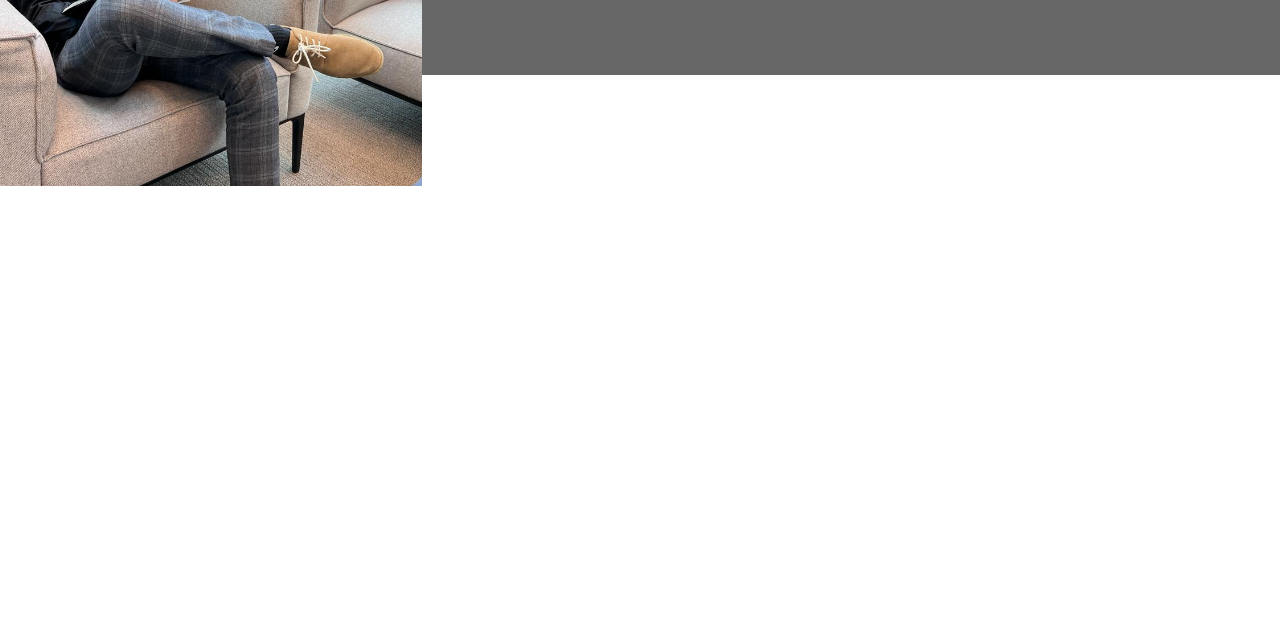
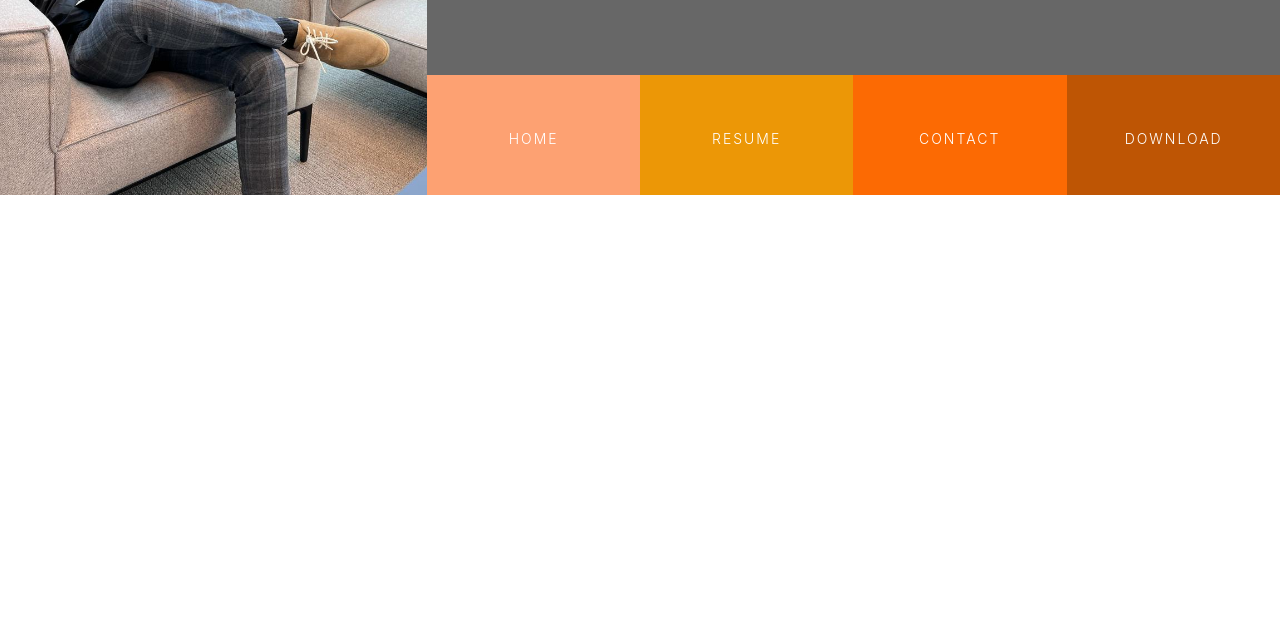
Before and after one commit to Liam-WB/Liam-WB-Portfolio-Website, a plain HTML site: page index.html in a window 1280 px wide. Shown: the part 174-800 px from the top of the page. Drawn offline with nearby package versions, Linux system fonts and the light colour scheme.

Commit message:
-Add, style header / nav section

```diff
--- a/assets/css/style.css
+++ b/assets/css/style.css
@@ -1,8 +1,28 @@
 @import url('https://fonts.googleapis.com/css?family=Roboto:100,200,300,400,500,600,700|Lato:100,200,300,400,500,600,700');
+
+/* Colours */
 
 .bg-color-name-title {
     background-color: #676767;
 }
+
+.ui-menu-color-home {
+    background-color: #fda172;
+}
+
+.ui-menu-color-resume {
+    background-color: #ec9706;
+}
+
+.ui-menu-color-contact {
+    background-color: #fc6a03;
+}
+
+.ui-menu-color-download {
+    background-color: #be5504;
+}
+
+/* Header */
 
 header {
     margin: 0;
@@ -40,3 +60,59 @@ header {
     margin-bottom: 90px;
     color: #fff;
 }
+
+.list-inline-item:not(:last-child) {
+    margin: 0;
+}
+
+.menucontainer {
+    font-size: 0;
+}
+
+#nav {
+    margin: 0;
+}
+
+#nav li {
+    font-size: 14px;
+    padding: 0;
+}
+
+.menuitem {
+    height: 120px;
+    text-align: center;
+    padding: 0;
+}
+
+.menuitem a {
+    width: 100%;
+    text-decoration: none;
+    color: #fff;
+    height: 120px;
+}
+
+.menuitem a i {
+    padding-top: 22px;
+    display: block;
+    color: #fafafa;
+    font-size: 26px;
+}
+
+.menuitem span {
+    display: block;
+    width: 100%;
+    padding-top: 5px;
+    text-align: center;
+    text-transform: uppercase;
+    font-size: 14px;
+    font-weight: 300;
+    letter-spacing: 2px;
+}
+
+/* CSS hover transition effect */
+
+.hvr-sweep-to-bottom:before {
+    background: rgba(0,0,0,0.3);
+    height: 120px;
+    transition-duration: 0.2s;
+}
--- a/index.html
+++ b/index.html
@@ -6,23 +6,41 @@
     <meta name="viewport" content="width=device-width, initial-scale=1.0">
     <link rel="stylesheet" href="https://cdn.jsdelivr.net/npm/bootstrap@4.6.2/dist/css/bootstrap.min.css" type="text/css" />
     <link rel="stylesheet" href="https://cdn.jsdelivr.net/npm/@fortawesome/fontawesome-free@6.2.1/css/fontawesome.min.css" type="text/css" />
+    <link rel="stylesheet" href="https://cdnjs.cloudflare.com/ajax/libs/hover.css/2.1.1/css/hover-min.css" type="text/css" />
     <link rel="stylesheet" href="assets/css/style.css" type="text/css" />
     <title>Liam WB Portfolio Website</title>
 </head>
 <body>
     <header>
-        <div class="row">
+        <div class="row no-gutters">
             <a href="index.html" class="col-md-4 logo">
 
             </a>
             <div class="col-md-8">
-                <div class="row bg-color-name-title">
+                <div class="row no-gutters bg-color-name-title">
                     <div class="col heading">
                         <h1 class="name">Liam Blake</h1>
                         <h2 class="title">Junior Full Stack Developer</h2>
                     </div>
                 </div>
-
+                <div class="row no-gutters">
+                    <div class="col">
+                        <ul id="nav" class="list-inline menucontainer">
+                            <li class="col-6 col-sm-3 ui-menu-color-home list-inline-item menuitem">
+                                <a href="#" class="hvr-sweep-to-bottom"><span><i class="fa-solid fa-house"></i>Home</span></a>
+                            </li>
+                            <li class="col-6 col-sm-3 ui-menu-color-resume list-inline-item menuitem">
+                                <a href="#" class="hvr-sweep-to-bottom"><span><i class="fa-solid fa-list"></i>Resume</span></a>
+                            </li>
+                            <li class="col-6 col-sm-3 ui-menu-color-contact list-inline-item menuitem">
+                                <a href="#" class="hvr-sweep-to-bottom"><span><i class="fa-solid fa-address-card"></i>Contact</span></a>
+                            </li>
+                            <li class="col-6 col-sm-3 ui-menu-color-download list-inline-item menuitem">
+                                <a href="#" class="hvr-sweep-to-bottom"><span><i class="fa-solid fa-file-arrow-down"></i>Download</span></a>
+                            </li>
+                        </ul>
+                    </div>
+                </div>
             </div>
         </div>
     </header>
```
